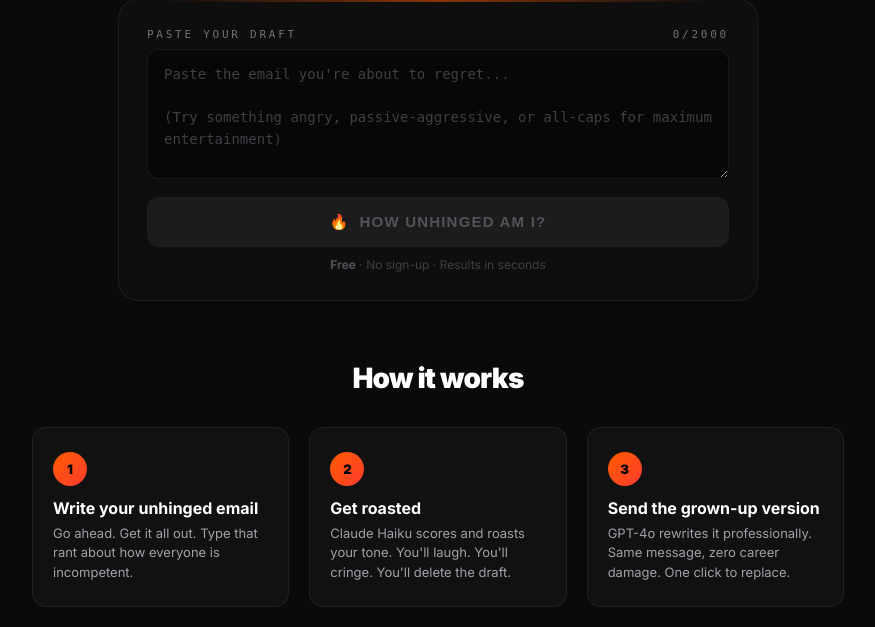
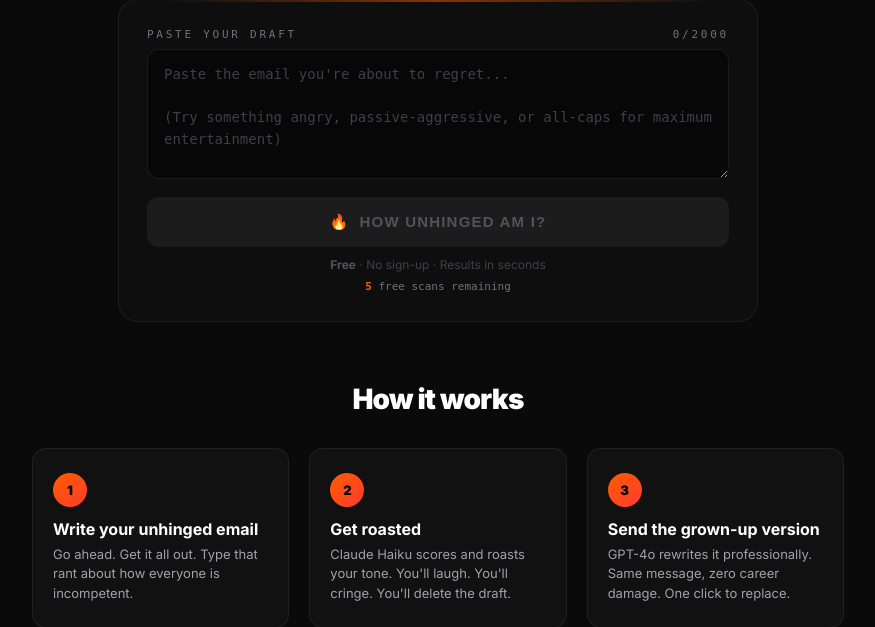
Before and after one commit to abhipraj2027/Unhinged.ai, a Python web app: template templates/index.html in a window 1280 px wide. Shown: the part 344-971 px from the top of the page, without its empty margins (202-1077 px from the left). Run offline with Jinja, Linux system fonts and the light colour scheme; the template is opened without the code that fills it, so the values that code supplies are empty.

Commit message:
feat: pro status bar, scan counter, pro badge after upgrade

```diff
--- a/templates/index.html
+++ b/templates/index.html
@@ -160,7 +160,8 @@ footer{padding:28px 0;text-align:center;border-top:1px solid rgba(255,255,255,.0
   <button class="go-btn" id="goBtn" disabled>
     <span>🔥</span><span>How Unhinged Am I?</span>
   </button>
-  <div class="a-hint"><b>Free</b> · No sign-up · Results in seconds</div>
+  <div class="a-hint" id="scanHint"><b>Free</b> · No sign-up · Results in seconds</div>
+  <div id="scanCounter" style="display:none;text-align:center;margin-top:8px;font-family:ui-monospace,monospace;font-size:11px;color:#71717A"></div>
 
   <!-- Email capture after first roast -->
   <div class="email-capture" id="emailCapture">
@@ -246,8 +247,56 @@ const MAX = 2000;
 const MSGS = ["Measuring toxicity levels...","Consulting HR...","Counting exclamation marks...","Calculating your regret...","Locating chill pills...","Analyzing passive aggression..."];
 let freeUsed = parseInt(localStorage.getItem("uh_free") || "0");
 let userEmail = localStorage.getItem("uh_email") || "";
+let isPro = localStorage.getItem("uh_pro") === "1";
 let lastResult = null;
 let loadTimer = null;
+
+// Show pro bar or scan counter on load
+function updateStatusUI() {
+  const proBar = document.getElementById("proBar");
+  const scanCounter = document.getElementById("scanCounter");
+  const scanHint = document.getElementById("scanHint");
+  if (isPro) {
+    proBar.style.display = "flex";
+    scanHint.style.display = "none";
+    scanCounter.style.display = "block";
+    scanCounter.innerHTML = "✓ Pro · Unlimited scans";
+    scanCounter.style.color = "#FF5C00";
+    goBtn.disabled = false;
+  } else {
+    const remaining = Math.max(0, 5 - freeUsed);
+    if (remaining > 0) {
+      scanHint.style.display = "block";
+      scanCounter.style.display = "block";
+      scanCounter.innerHTML = `<span style="color:#FF5C00;font-weight:700">${remaining}</span> free scan${remaining === 1 ? "" : "s"} remaining`;
+    } else {
+      scanHint.style.display = "none";
+      scanCounter.style.display = "block";
+      scanCounter.innerHTML = '<span style="color:#EF4444">Free trial ended</span> · <a onclick="showPaywall()" style="color:#FF5C00;cursor:pointer">Upgrade to Pro →</a>';
+    }
+  }
+}
+
+// Check pro status from backend if email exists
+async function initProStatus() {
+  if (userEmail) {
+    try {
+      const r = await fetch("/api/check-status?email=" + encodeURIComponent(userEmail));
+      const d = await r.json();
+      if (d.is_pro) {
+        isPro = true;
+        localStorage.setItem("uh_pro", "1");
+        freeUsed = d.scans_used || freeUsed;
+      } else {
+        freeUsed = d.scans_used || freeUsed;
+        localStorage.setItem("uh_free", freeUsed);
+      }
+    } catch(e) {}
+  }
+  updateStatusUI();
+}
+
+initProStatus();
 
 const msg = document.getElementById("msg");
 const cc = document.getElementById("cc");
@@ -326,8 +375,11 @@ goBtn.addEventListener("click", async () => {
     }
 
     lastResult = d;
-    freeUsed++;
-    localStorage.setItem("uh_free", freeUsed);
+    if (!isPro) {
+      freeUsed++;
+      localStorage.setItem("uh_free", freeUsed);
+    }
+    updateStatusUI();
     renderResults(d);
 
     // After first scan, show email capture if no email yet
@@ -460,9 +512,17 @@ async function checkProStatus() {
   const r = await fetch("/api/check-status?email=" + encodeURIComponent(userEmail));
   const d = await r.json();
   if (d.is_pro) {
-    document.getElementById("paywallBox").remove();
+    isPro = true;
     localStorage.setItem("uh_pro", "1");
-    alert("Pro activated! You now have unlimited scans. 🔥");
+    const pw = document.getElementById("paywallBox");
+    if (pw) pw.remove();
+    updateStatusUI();
+    // Show pro confirmation
+    const conf = document.createElement("div");
+    conf.style.cssText = "margin-top:16px;padding:16px;border-radius:12px;background:rgba(34,197,94,.08);border:1px solid rgba(34,197,94,.3);text-align:center;font-size:14px;color:#86EFAC";
+    conf.innerHTML = "🔥 Pro activated! You now have unlimited scans.";
+    document.getElementById("analyzer").appendChild(conf);
+    setTimeout(() => conf.remove(), 4000);
   } else {
     alert("Pro not activated yet. Complete the payment first.");
   }
```
